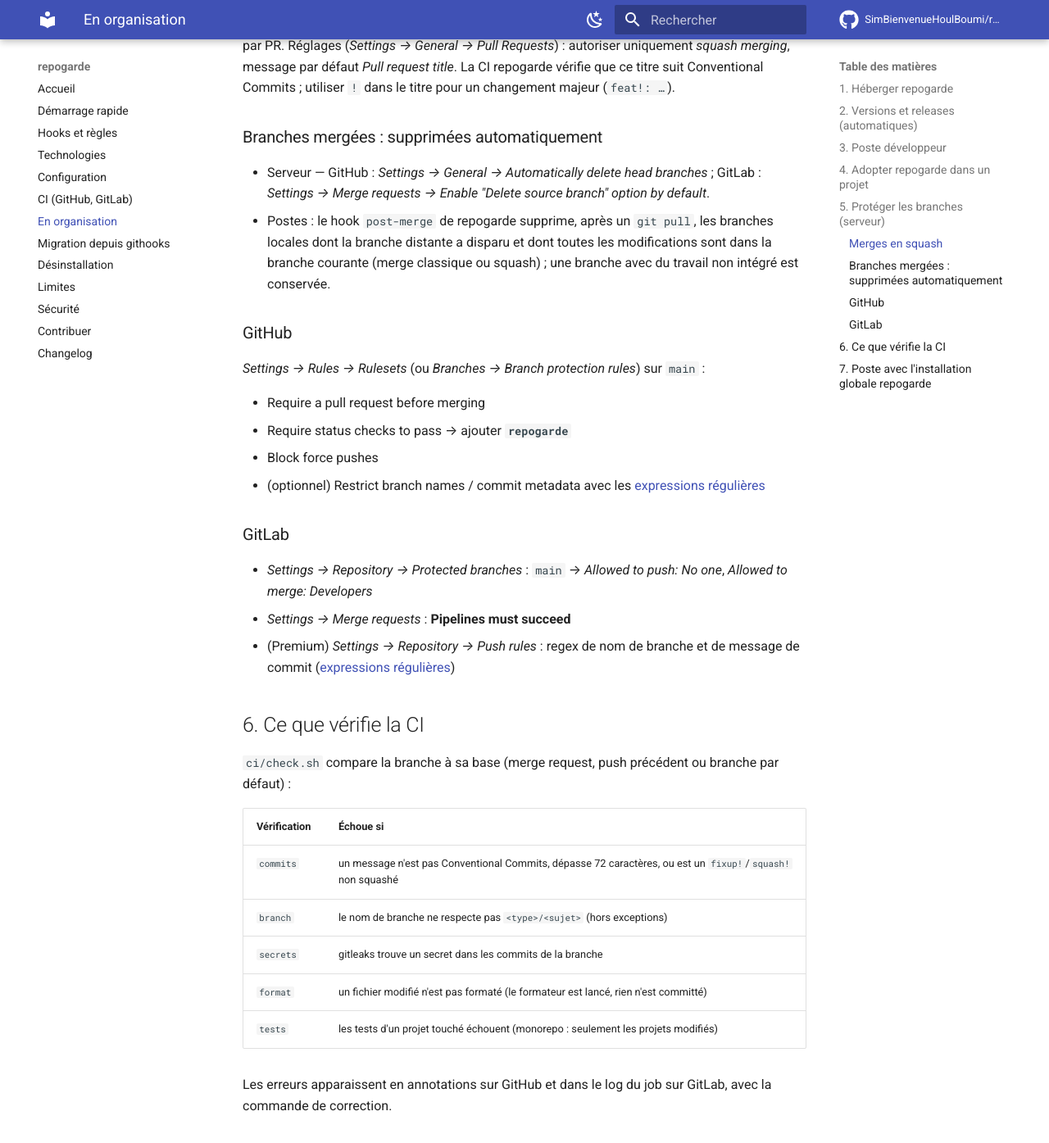
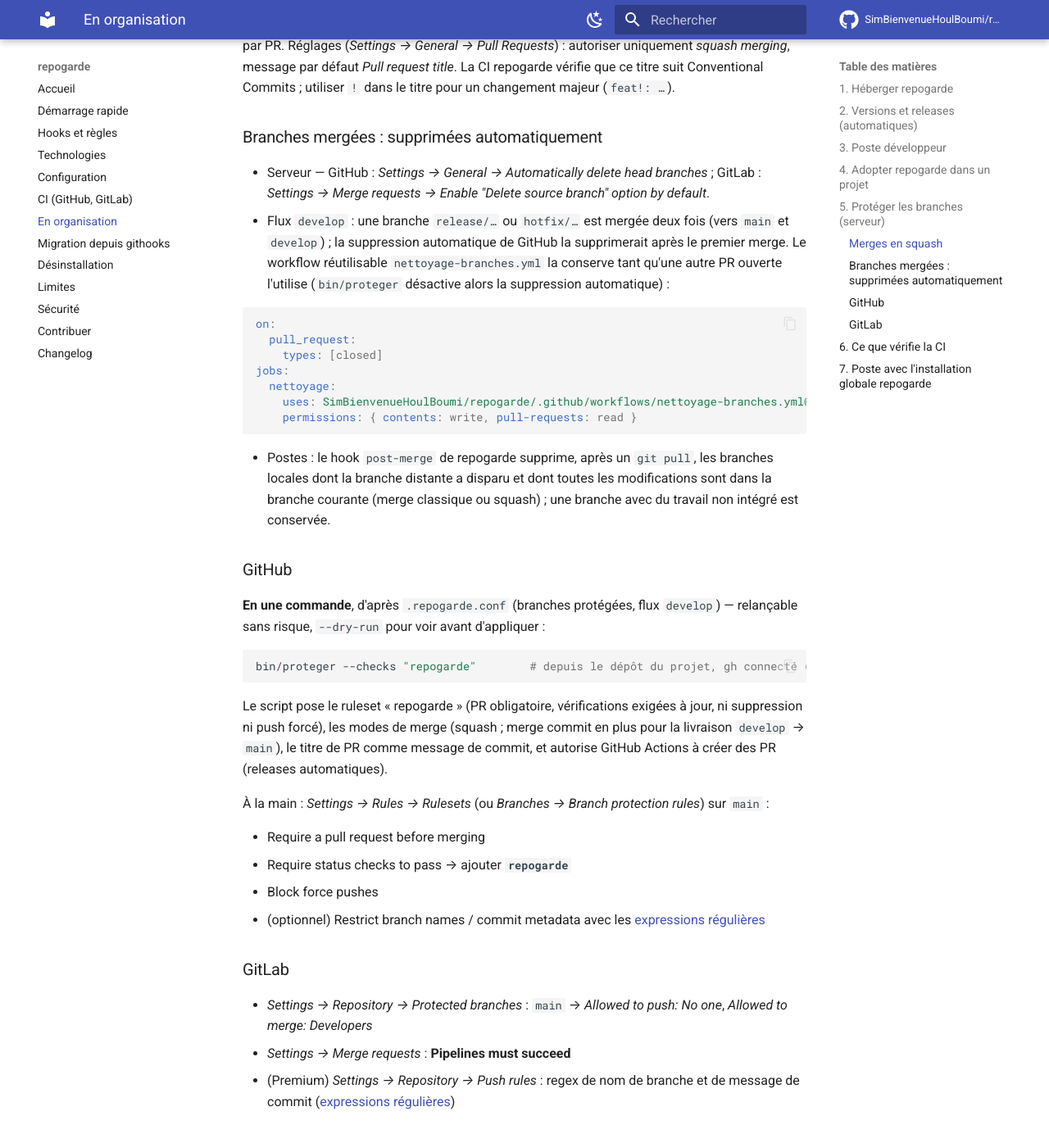
Before and after one commit to SimBienvenueHoulBoumi/githooks, an MkDocs documentation site: the page built from docs/industrialisation.md, in a window 1280 px wide and 1400 px high, scrolled down 3426 px. Shown: the top 1395 px of the window at 82% size. Built offline with MkDocs 1.6.1 and Material for MkDocs 9.7.7, drawn with Linux system fonts in a browser that asks for light colours; comment, search, counter and statistics services are not loaded.

Commit message:
feat: protection GitHub en une commande et nettoyage des branches
bin/proteger pose ruleset et réglages d'après .repogarde.conf ; le
workflow nettoyage-branches supprime la branche d'une PR mergée sauf si
une autre PR ouverte l'utilise encore.

````diff
--- a/docs/industrialisation.md
+++ b/docs/industrialisation.md
@@ -114,11 +114,31 @@
 ### Branches mergées : supprimées automatiquement
 
 - Serveur — GitHub : *Settings → General → Automatically delete head branches* ; GitLab : *Settings → Merge requests → Enable "Delete source branch" option by default*.
+- Flux `develop` : une branche `release/…` ou `hotfix/…` est mergée deux fois (vers `main` et `develop`) ; la suppression automatique de GitHub la supprimerait après le premier merge. Le workflow réutilisable `nettoyage-branches.yml` la conserve tant qu'une autre PR ouverte l'utilise (`bin/proteger` désactive alors la suppression automatique) :
+
+  ```yaml
+  on:
+    pull_request:
+      types: [closed]
+  jobs:
+    nettoyage:
+      uses: SimBienvenueHoulBoumi/repogarde/.github/workflows/nettoyage-branches.yml@v2
+      permissions: { contents: write, pull-requests: read }
+  ```
+
 - Postes : le hook `post-merge` de repogarde supprime, après un `git pull`, les branches locales dont la branche distante a disparu et dont toutes les modifications sont dans la branche courante (merge classique ou squash) ; une branche avec du travail non intégré est conservée.
 
 ### GitHub
 
-*Settings → Rules → Rulesets* (ou *Branches → Branch protection rules*) sur `main` :
+**En une commande**, d'après `.repogarde.conf` (branches protégées, flux `develop`) — relançable sans risque, `--dry-run` pour voir avant d'appliquer :
+
+```bash
+bin/proteger --checks "repogarde"        # depuis le dépôt du projet, gh connecté (admin)
+```
+
+Le script pose le ruleset « repogarde » (PR obligatoire, vérifications exigées à jour, ni suppression ni push forcé), les modes de merge (squash ; merge commit en plus pour la livraison `develop` → `main`), le titre de PR comme message de commit, et autorise GitHub Actions à créer des PR (releases automatiques).
+
+À la main : *Settings → Rules → Rulesets* (ou *Branches → Branch protection rules*) sur `main` :
 
 - Require a pull request before merging
 - Require status checks to pass → ajouter **`repogarde`**
````
Also changed, not shown: 4 other files.
